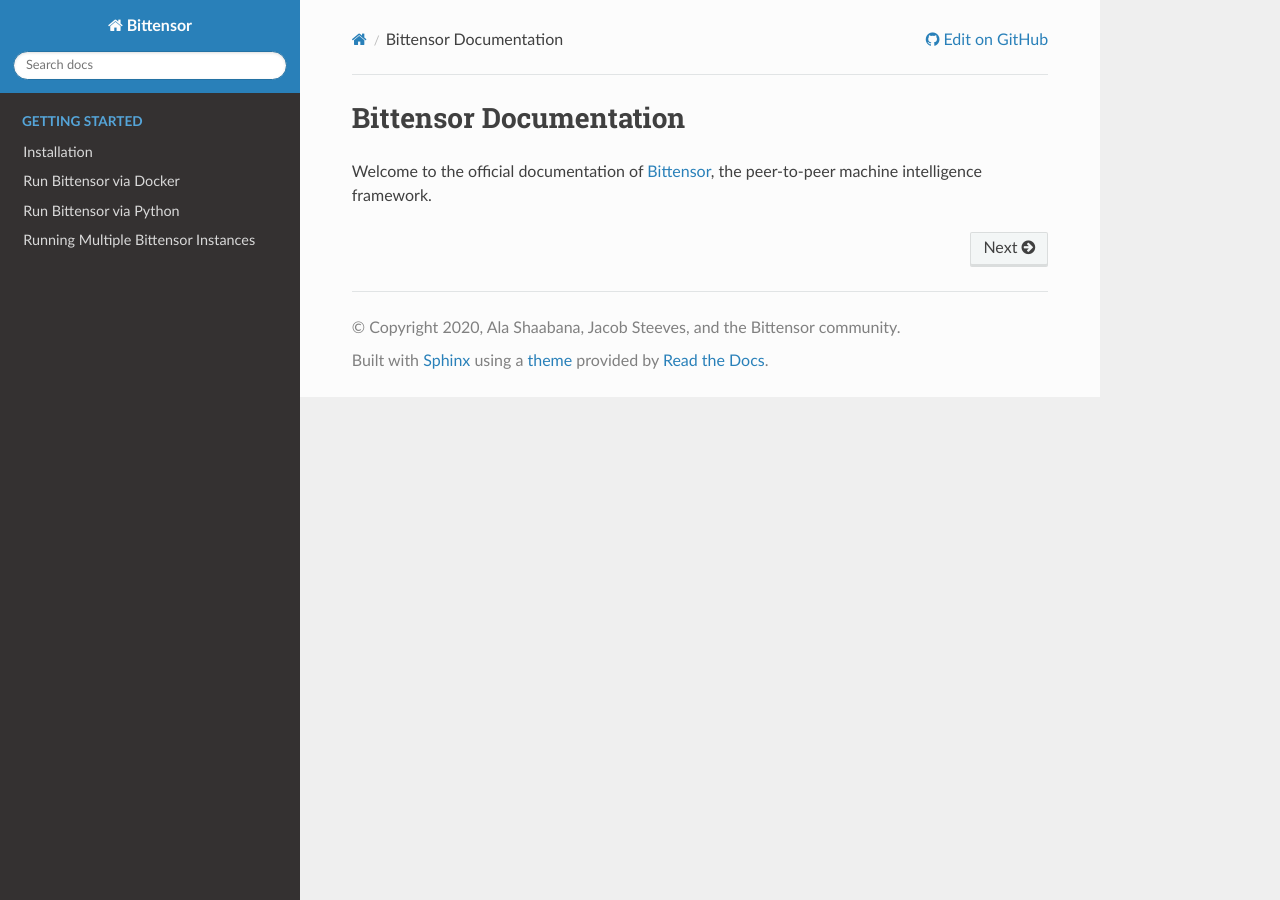
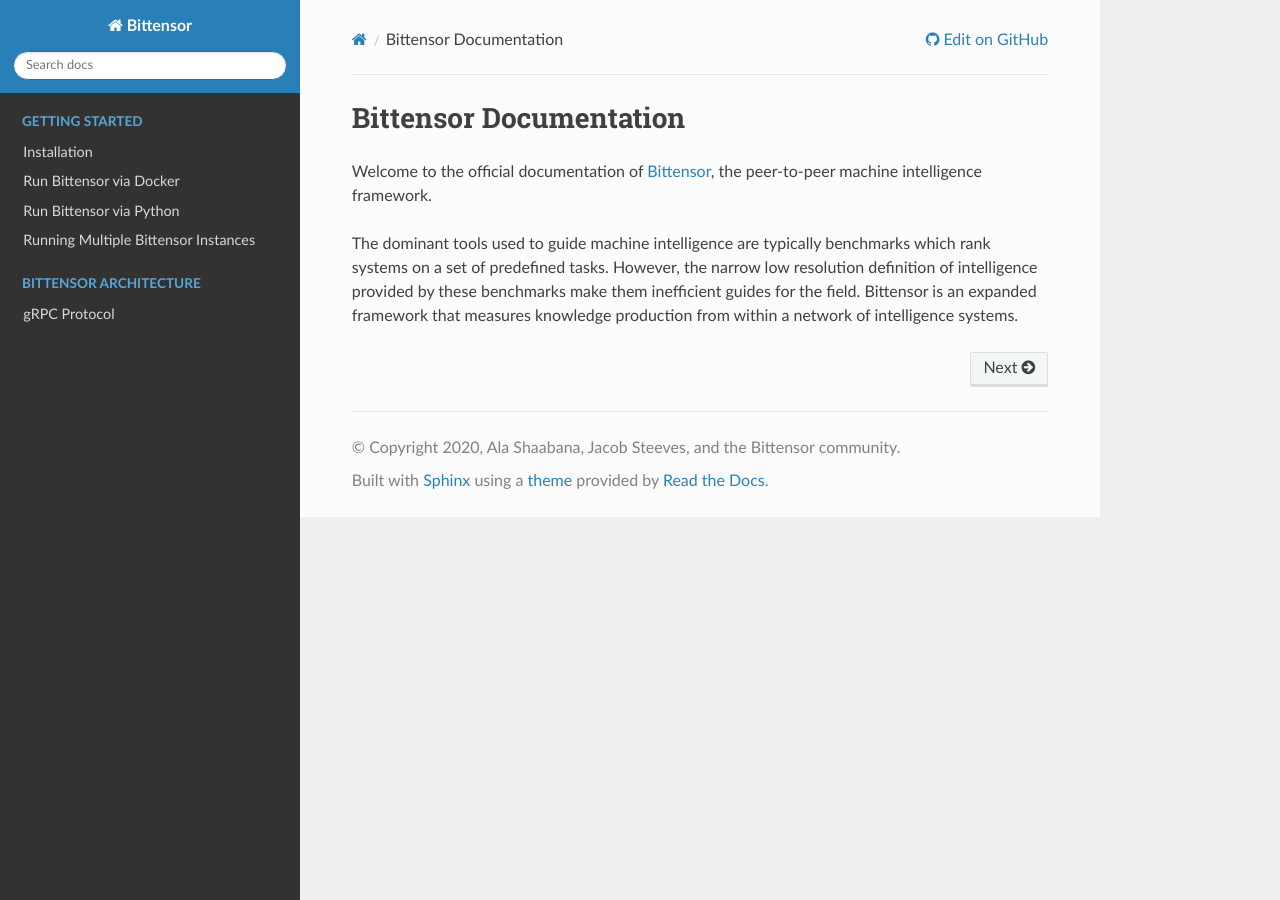
Before and after one commit to opentensor/bittensor-docs, a Sphinx documentation site: the page built from docs/index.rst, in a window 1280 px wide. Built offline with Sphinx 7.4.7 and the Read the Docs theme 2.0.0, drawn with Linux system fonts in a browser that asks for light colours.

```diff
--- a/docs/index.rst
+++ b/docs/index.rst
@@ -7,8 +7,14 @@ Bittensor Documentation
 ===================================================
 Welcome to the official documentation of `Bittensor <https://github.com/opentensor/bittensor>`__, the peer-to-peer machine intelligence framework.
 
+The dominant tools used to guide machine intelligence are typically benchmarks
+which rank systems on a set of predefined tasks. However, the narrow low
+resolution definition of intelligence provided by these benchmarks make them inefficient
+guides for the field. Bittensor is an expanded framework that measures knowledge production from
+within a network of intelligence systems.
+
 .. toctree::
-   :maxdepth: 4
+   :maxdepth: 2
    :hidden:
    :caption: Getting Started
 
@@ -16,3 +22,10 @@ Welcome to the official documentation of `Bittensor <https://github.com/opentens
    /getting-started/run-bittensor-via-docker
    /getting-started/run-bittensor-via-python
    /getting-started/run-multiple-bittensor-instances
+
+.. toctree::
+   :maxdepth: 4
+   :hidden:
+   :caption: Bittensor Architecture
+
+   /bittensor-deep-dive/end-to-end
```
Also changed, not shown: docs/bittensor-deep-dive/end-to-end.rst (added, +93 -0 lines), docs/getting-started/installation.rst (+7 -1 lines), 14 other files.
